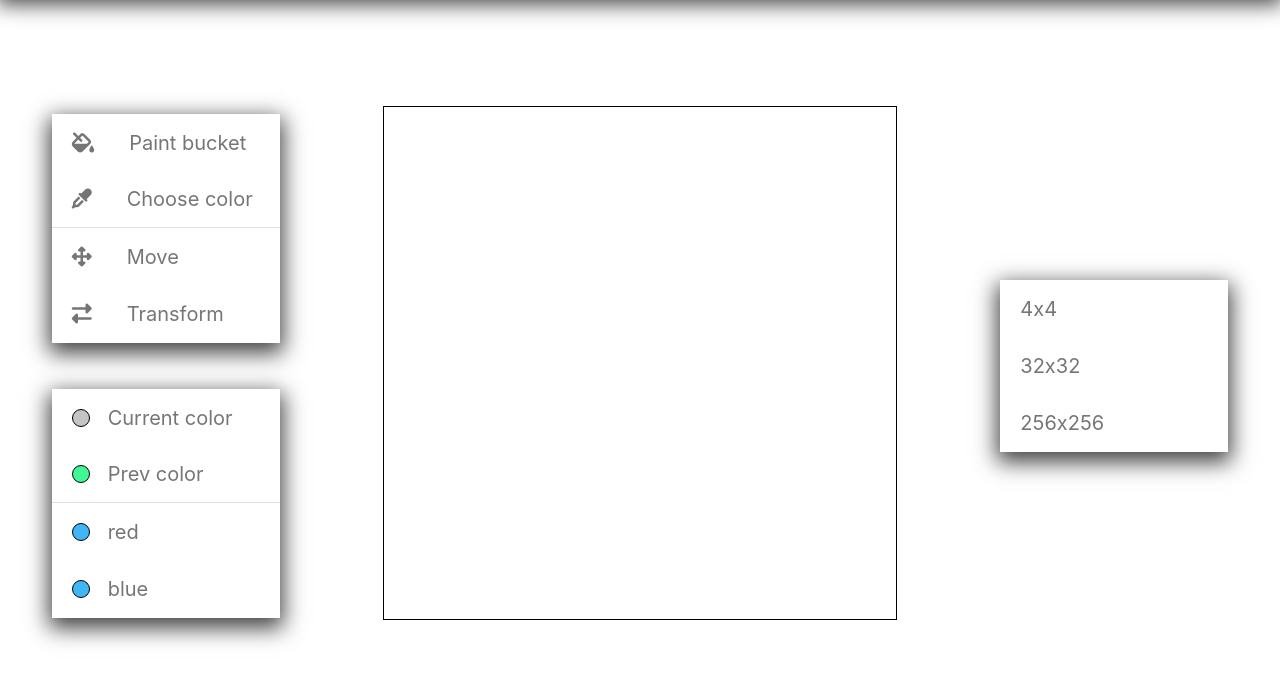
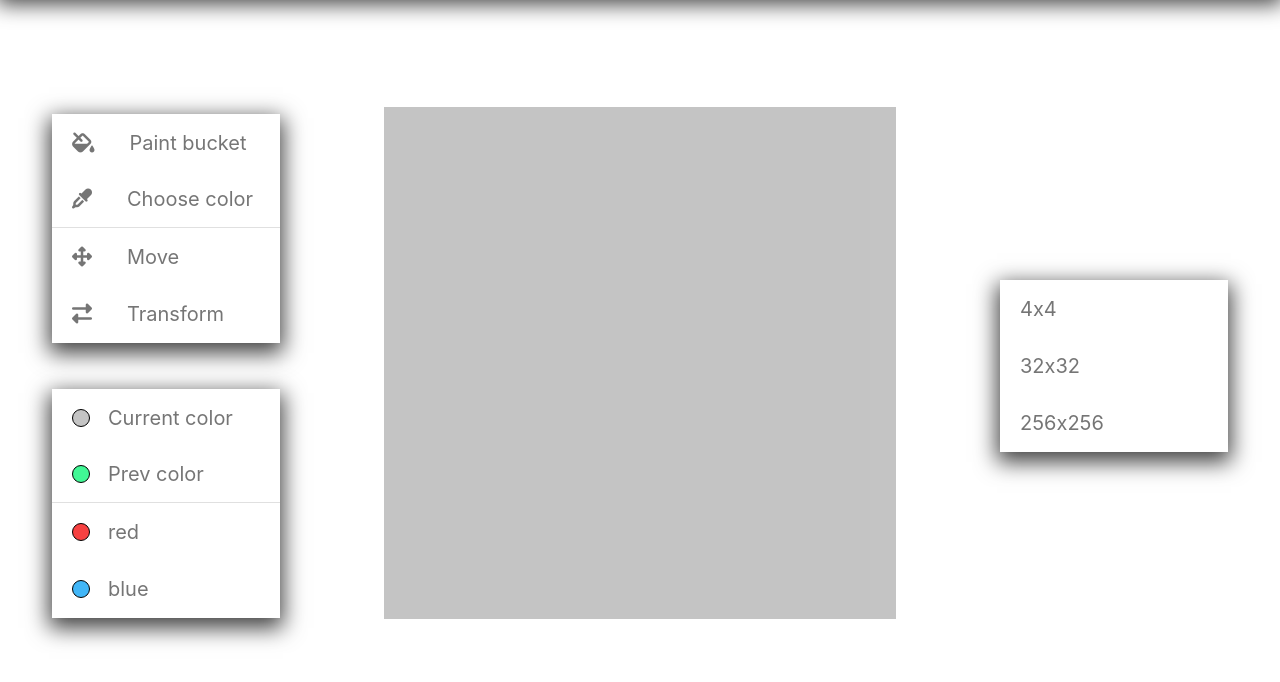
Before and after one commit to MaxDaniLOVE/codejam-canvas, a website built with webpack: page src/public/index.html in a window 1280 px wide. Shown: the part 62-744 px from the top of the page. Built offline with nearby package versions, Linux system fonts and the light colour scheme.

Commit message:
fix: fix color

```diff
--- a/src/public/index.html
+++ b/src/public/index.html
@@ -33,8 +33,8 @@
                 <div class="btn-group-vertical btn-group-lg">
                     <button type="radio" class="btn btn-secondary"><span class="color-type current-color"></span>Current color</button>
                     <button type="radio" class="btn btn-secondary"><span class="color-type prev-color"></span>Prev color</button>
-                    <button type="radio" class="btn btn-secondary"><span class="color-type color"></span>red</button>
-                    <button type="radio" class="btn btn-secondary"><span class="color-type color"></span>blue</button>
+                    <button type="radio" class="btn btn-secondary"><span class="color-type first-color"></span>red</button>
+                    <button type="radio" class="btn btn-secondary"><span class="color-type second-color"></span>blue</button>
                 </div>
             </div>
             <div class="canvas-block">
--- a/src/style/style.css
+++ b/src/style/style.css
@@ -57,14 +57,15 @@
 .prev-color{
     background: #41F795;
 }
-.color{
+.first-color{
     background: #F74141;
 }
-.color:last-child{
+.second-color{
     background: #41B6F7;
 }
 .canvas{
-    border: black 1px solid;
+    background: #C4C4C4;
+
 }
 @media (max-width: 992px) {
     .menu-wrapper{
```
